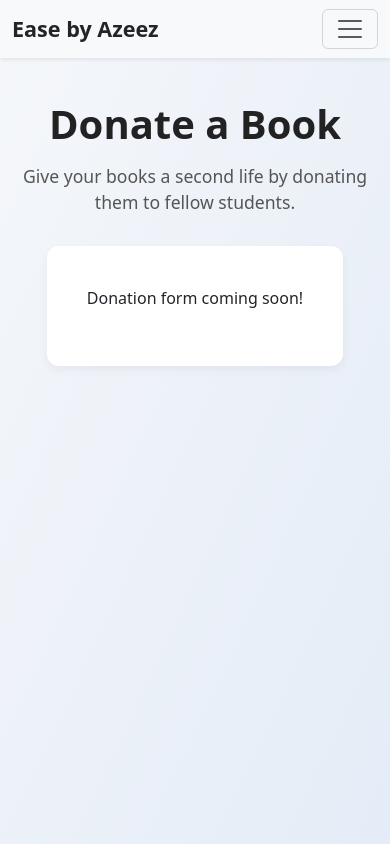
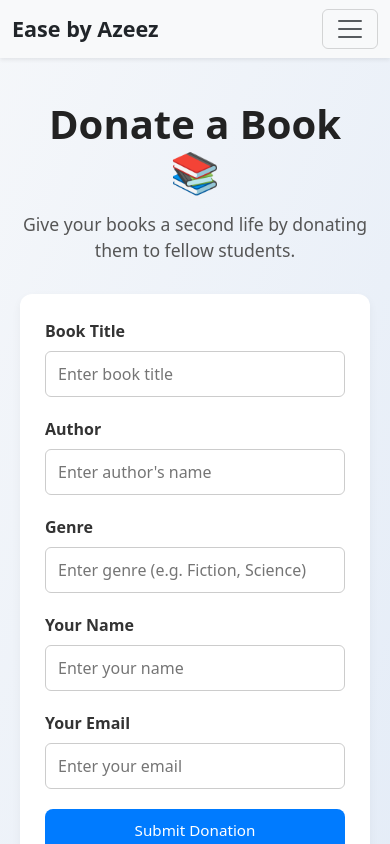
Before and after one commit to Azeez-Developer/ease-by-azeez, a React (Create React App) app in the folder frontend/: page /donate in a window 390 px wide. Built offline with nearby package versions, Linux system fonts and the light colour scheme; no server answers.

Commit message:
Connected frontend to backend API: added .env base URL, centralized axios client (api.js), and integrated Login, Register, Books, and Donate pages with live backend endpoints

```diff
--- a/frontend/src/pages/user/BooksPage.css
+++ b/frontend/src/pages/user/BooksPage.css
@@ -29,3 +29,48 @@
   border-radius: 12px;
   box-shadow: 0 4px 10px rgba(0, 0, 0, 0.05);
 }
+
+.books-grid {
+  display: grid;
+  grid-template-columns: repeat(auto-fit, minmax(250px, 1fr));
+  gap: 20px;
+  width: 100%;
+  max-width: 1000px;
+  margin: 0 auto;
+}
+
+.book-card {
+  background-color: #fff;
+  padding: 25px;
+  border-radius: 10px;
+  box-shadow: 0 2px 8px rgba(0, 0, 0, 0.05);
+  transition: transform 0.2s ease, box-shadow 0.2s ease;
+}
+
+.book-card:hover {
+  transform: translateY(-4px);
+  box-shadow: 0 6px 14px rgba(0, 0, 0, 0.1);
+}
+
+.book-card h3 {
+  margin-bottom: 10px;
+  color: #222;
+}
+
+.book-card p {
+  margin: 5px 0;
+  color: #555;
+  font-size: 0.95rem;
+}
+
+.status.available {
+  color: green;
+}
+
+.status.borrowed {
+  color: #d9534f;
+}
+
+.status.reserved {
+  color: #f0ad4e;
+}
--- a/frontend/src/pages/user/DonatePage.css
+++ b/frontend/src/pages/user/DonatePage.css
@@ -29,3 +29,76 @@
   border-radius: 12px;
   box-shadow: 0 4px 10px rgba(0, 0, 0, 0.05);
 }
+
+.donate-box {
+  background-color: #ffffff;
+  border-radius: 12px;
+  padding: 40px;
+  box-shadow: 0 4px 10px rgba(0, 0, 0, 0.05);
+  max-width: 600px;
+  width: 100%;
+  margin: 0 auto;
+}
+
+.donate-form .form-group {
+  margin-bottom: 20px;
+  text-align: left;
+}
+
+.donate-form label {
+  display: block;
+  font-weight: 600;
+  margin-bottom: 6px;
+  color: #333;
+}
+
+.donate-form input {
+  width: 100%;
+  padding: 10px 12px;
+  border: 1px solid #ccc;
+  border-radius: 8px;
+  font-size: 1rem;
+}
+
+.donate-form input:focus {
+  outline: none;
+  border-color: #007bff;
+}
+
+.btn-donate {
+  background-color: #007bff;
+  color: #fff;
+  border: none;
+  border-radius: 8px;
+  padding: 12px 20px;
+  font-size: 1rem;
+  cursor: pointer;
+  width: 100%;
+  transition: background-color 0.2s ease;
+}
+
+.btn-donate:hover {
+  background-color: #0056b3;
+}
+
+.error-text {
+  color: #d9534f;
+  margin-bottom: 10px;
+}
+
+.success-text {
+  color: #28a745;
+  margin-bottom: 10px;
+}
+
+/* Mobile adjustments */
+@media (max-width: 480px) {
+  .donate-box {
+    padding: 25px;
+  }
+
+  .btn-donate {
+    font-size: 0.95rem;
+    padding: 10px 16px;
+  }
+}
--- a/frontend/src/pages/user/DonatePage.js
+++ b/frontend/src/pages/user/DonatePage.js
@@ -1,16 +1,123 @@
-// src/pages/user/DonatePage.js
-import React from 'react';
+import React, { useState } from 'react';
 import './DonatePage.css';
+import api from '../../services/api';
 
 const DonatePage = () => {
+  const [title, setTitle] = useState('');
+  const [author, setAuthor] = useState('');
+  const [genre, setGenre] = useState('');
+  const [donorName, setDonorName] = useState('');
+  const [donorEmail, setDonorEmail] = useState('');
+  const [success, setSuccess] = useState('');
+  const [error, setError] = useState('');
+
+  const handleSubmit = async (e) => {
+    e.preventDefault();
+
+    if (!title || !author || !genre || !donorName || !donorEmail) {
+      setError('Please fill in all fields.');
+      return;
+    }
+
+    try {
+      setError('');
+      setSuccess('');
+
+      const response = await api.post('/donations', {
+        title,
+        author,
+        genre,
+        donor_name: donorName,
+        donor_email: donorEmail,
+      });
+
+      console.log('✅ Donation submitted:', response.data);
+
+      setSuccess('Thank you! Your donation has been submitted.');
+      setTitle('');
+      setAuthor('');
+      setGenre('');
+      setDonorName('');
+      setDonorEmail('');
+    } catch (err) {
+      console.error('❌ Donation error:', err);
+      const message =
+        err.response?.data?.message ||
+        err.response?.data?.error ||
+        'Failed to submit donation. Please try again later.';
+      setError(message);
+    }
+  };
+
   return (
     <div className="donate-section text-center">
-      <h1 className="donate-title">Donate a Book</h1>
+      <h1 className="donate-title">Donate a Book 📚</h1>
       <p className="donate-subtext">
         Give your books a second life by donating them to fellow students.
       </p>
-      <div className="donate-placeholder">
-        <p className="coming-soon">Donation form coming soon!</p>
+
+      <div className="donate-box">
+        <form className="donate-form" onSubmit={handleSubmit}>
+          <div className="form-group">
+            <label>Book Title</label>
+            <input
+              type="text"
+              placeholder="Enter book title"
+              value={title}
+              onChange={(e) => setTitle(e.target.value)}
+              required
+            />
+          </div>
+
+          <div className="form-group">
+            <label>Author</label>
+            <input
+              type="text"
+              placeholder="Enter author's name"
+              value={author}
+              onChange={(e) => setAuthor(e.target.value)}
+              required
+            />
+          </div>
+
+          <div className="form-group">
+            <label>Genre</label>
+            <input
+              type="text"
+              placeholder="Enter genre (e.g. Fiction, Science)"
+              value={genre}
+              onChange={(e) => setGenre(e.target.value)}
+              required
+            />
+          </div>
+
+          <div className="form-group">
+            <label>Your Name</label>
+            <input
+              type="text"
+              placeholder="Enter your name"
+              value={donorName}
+              onChange={(e) => setDonorName(e.target.value)}
+              required
+            />
+          </div>
+
+          <div className="form-group">
+            <label>Your Email</label>
+            <input
+              type="email"
+              placeholder="Enter your email"
+              value={donorEmail}
+              onChange={(e) => setDonorEmail(e.target.value)}
+              required
+            />
+          </div>
+
+          {error && <p className="error-text">{error}</p>}
+          {success && <p className="success-text">{success}</p>}
+
+          <button type="submit" className="btn-donate">Submit Donation</button>
+        </form>
       </div>
     </div>
   );
--- a/frontend/src/pages/user/LoginPage.js
+++ b/frontend/src/pages/user/LoginPage.js
@@ -1,13 +1,15 @@
-// src/pages/user/LoginPage.js
 import React, { useState } from 'react';
 import './LoginPage.css';
+import api from '../../services/api'; // centralized API connection
+import { useNavigate } from 'react-router-dom';
 
 const LoginPage = () => {
   const [email, setEmail] = useState('');
   const [password, setPassword] = useState('');
   const [error, setError] = useState('');
+  const navigate = useNavigate();
 
-  const handleSubmit = (e) => {
+  const handleSubmit = async (e) => {
     e.preventDefault();
 
     if (!email || !password) {
@@ -15,8 +17,33 @@ const LoginPage = () => {
       return;
     }
 
-    setError('');
-    console.log('Login submitted:', { email, password });
+    try {
+      setError('');
+
+      // Send login request to backend
+      const response = await api.post('/auth/login', { email, password });
+
+      // Save token + user info
+      localStorage.setItem('token', response.data.token);
+      localStorage.setItem('user', JSON.stringify(response.data.user));
+
+      console.log('✅ Login successful:', response.data);
+
+      // Redirect user based on role
+      if (response.data.user.role === 'admin') {
+        navigate('/admin/dashboard');
+      } else {
+        navigate('/books');
+      }
+
+    } catch (err) {
+      console.error('❌ Login error:', err);
+      const message =
+        err.response?.data?.message ||
+        err.response?.data?.error ||
+        'Login failed. Please check your credentials.';
+      setError(message);
+    }
   };
 
   return (
--- a/frontend/src/pages/user/RegisterPage.js
+++ b/frontend/src/pages/user/RegisterPage.js
@@ -1,6 +1,7 @@
-// src/pages/user/RegisterPage.js
 import React, { useState } from 'react';
 import './RegisterPage.css';
+import api from '../../services/api';
+import { useNavigate } from 'react-router-dom';
 
 const RegisterPage = () => {
   const [name, setName] = useState('');
@@ -8,8 +9,10 @@ const RegisterPage = () => {
   const [password, setPassword] = useState('');
   const [confirmPassword, setConfirmPassword] = useState('');
   const [error, setError] = useState('');
+  const [success, setSuccess] = useState('');
+  const navigate = useNavigate();
 
-  const handleSubmit = (e) => {
+  const handleSubmit = async (e) => {
     e.preventDefault();
 
     if (!name || !email || !password || !confirmPassword) {
@@ -22,8 +25,34 @@ const RegisterPage = () => {
       return;
     }
 
-    setError('');
-    console.log('Register submitted:', { name, email, password });
+    if (!email.toLowerCase().endsWith('.edu')) {
+      setError('Only .edu email addresses are allowed for registration.');
+      return;
+    }
+
+    try {
+      setError('');
+      setSuccess('');
+
+      const response = await api.post('/auth/register', {
+        name,
+        email,
+        password,
+      });
+
+      console.log('✅ Registration successful:', response.data);
+
+      setSuccess('Registration successful! Redirecting to login...');
+      setTimeout(() => navigate('/login'), 2000);
+
+    } catch (err) {
+      console.error('❌ Registration error:', err);
+      const message =
+        err.response?.data?.message ||
+        err.response?.data?.error ||
+        'Registration failed. Please try again.';
+      setError(message);
+    }
   };
 
   return (
@@ -47,10 +76,10 @@ const RegisterPage = () => {
           </div>
 
           <div className="form-group">
-            <label>Email</label>
+            <label>Email (.edu only)</label>
             <input
               type="email"
-              placeholder="Enter your email"
+              placeholder="Enter your college email"
               value={email}
               onChange={(e) => setEmail(e.target.value)}
               required
@@ -80,6 +109,7 @@ const RegisterPage = () => {
           </div>
 
           {error && <p className="error-text">{error}</p>}
+          {success && <p className="success-text">{success}</p>}
 
           <button type="submit" className="btn-register">Register</button>
         </form>
--- /dev/null
+++ b/frontend/src/services/api.js
@@ -0,0 +1,15 @@
+import axios from 'axios';
+
+const api = axios.create({
+  baseURL: process.env.REACT_APP_API_URL, // comes from .env
+  withCredentials: false
+});
+
+// Optional: inject token automatically if present
+api.interceptors.request.use((config) => {
+  const token = localStorage.getItem('token');
+  if (token) config.headers.Authorization = `Bearer ${token}`;
+  return config;
+});
+
+export default api;
```
Also changed, not shown: frontend/src/pages/user/BooksPage.js (+49 -5 lines), 1 other file (tests, documents, lock files or other folders).
